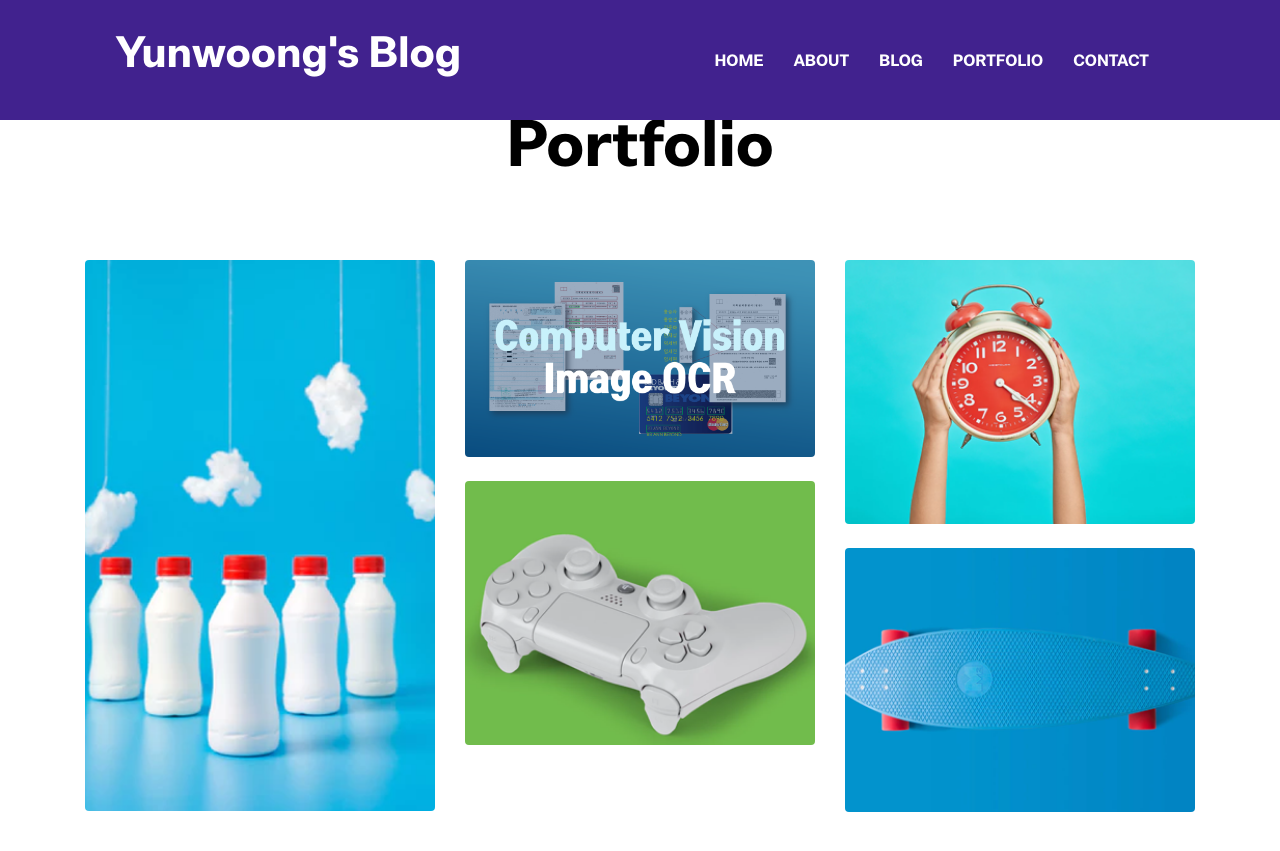
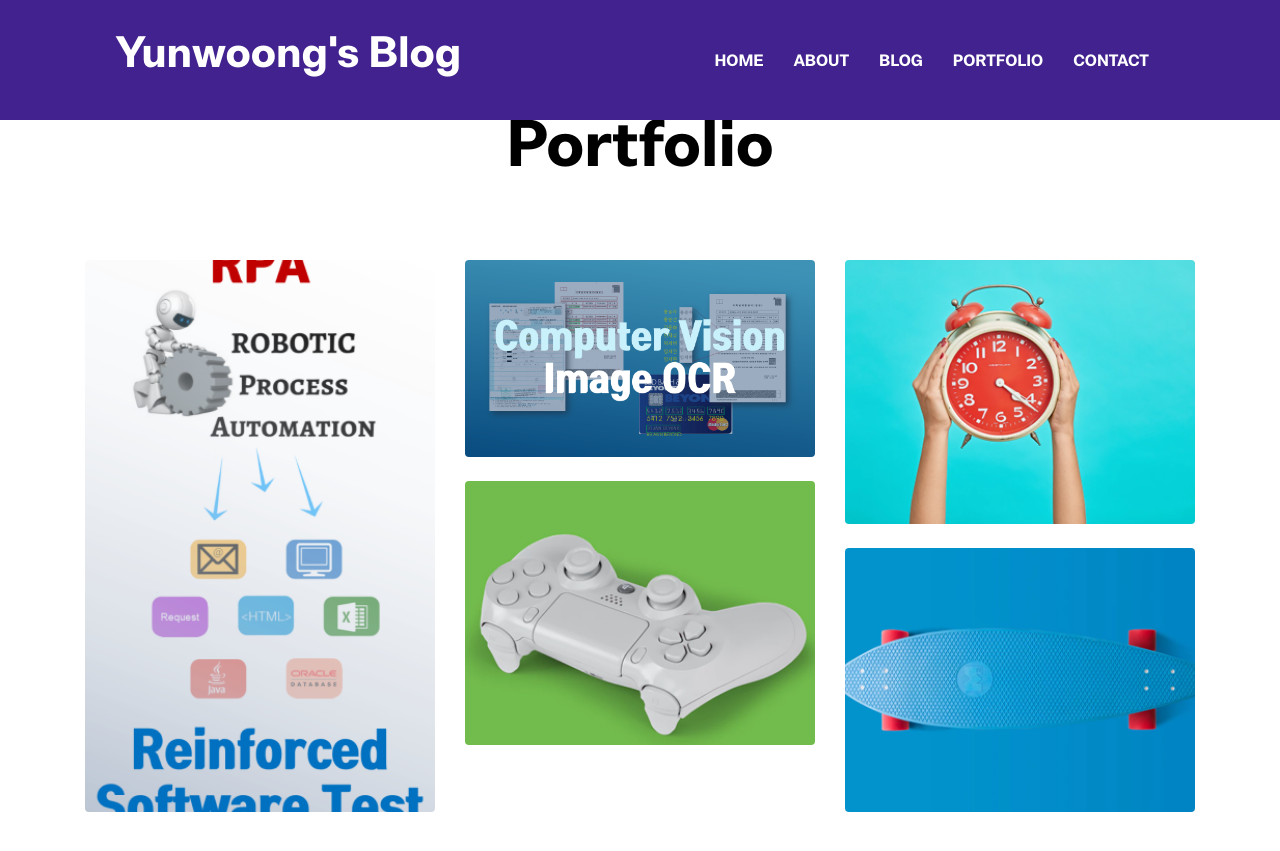
Before and after one commit to yunwoong7/yunwoong7.github.io, a Jekyll site: the page built from index.html, in a window 1280 px wide and 900 px high, scrolled down 2763 px. Shown: the top 851 px of the window. Built offline with Jekyll 4.4.1, drawn with Linux system fonts in a browser that asks for light colours.

Commit message:
ReST page upload

```diff
--- a/_data/settings.yml
+++ b/_data/settings.yml
@@ -159,8 +159,8 @@ experience:
 
 # Portfolio Home Section
 portfolio-home-items:
-  - image : "assets/images/portfolio/item-1.png"
-    url: "#"
+  - image : "assets/images/portfolio/ReST.png"
+    url: "portfolio/2020-11-25-ReST"
 
   - image : "assets/images/portfolio/ocr.png"
     url: "portfolio/2019-05-31-image_ocr"
```
